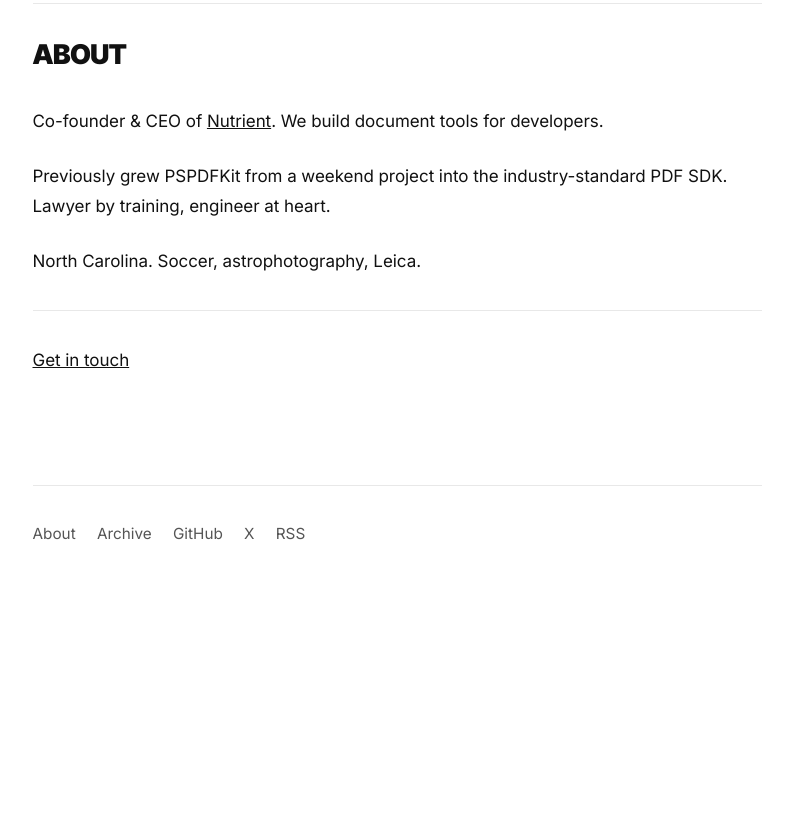
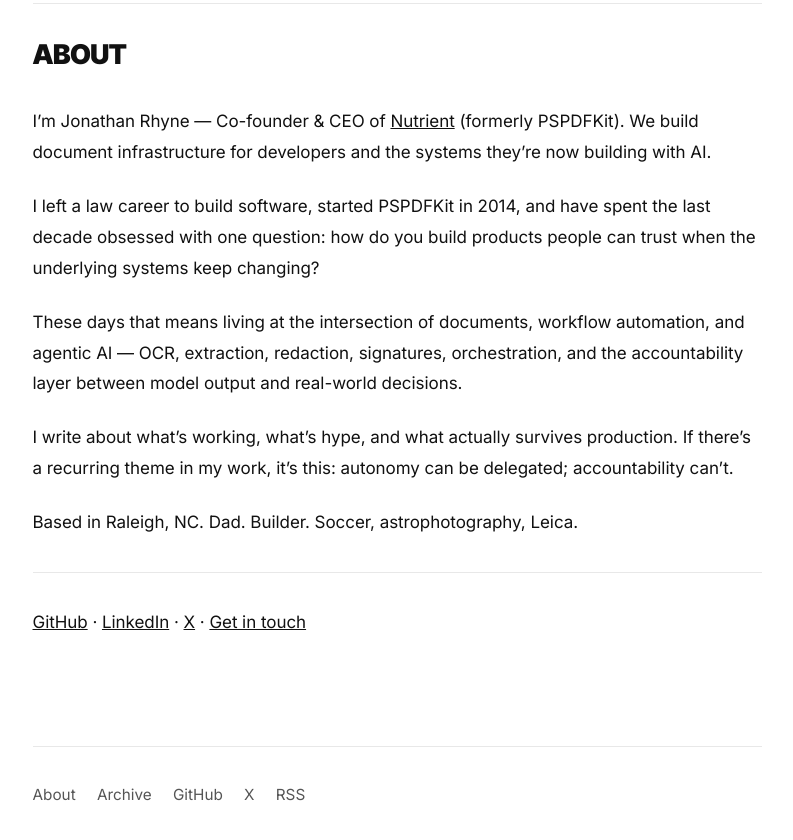
Before and after one commit to jdrhyne/jdrhyne-me, an Astro site: page /about in a window 1280 px wide. Shown: the part 108-948 px from the top of the page, without its empty margins (243-1036 px from the left). Before the commit the page ends 800 px from the top, so only its background shows below. Built offline with nearby package versions, Linux system fonts and the light colour scheme; Astro itself is replaced by a stand-in of ours.

Commit message:
refresh about page with founder narrative and profile links

```diff
--- a/src/pages/about.astro
+++ b/src/pages/about.astro
@@ -7,22 +7,41 @@ import { config } from '../config';
   <h1>ABOUT</h1>
 
   <p>
-    Co-founder & CEO of <a href="https://nutrient.io">Nutrient</a>.
-    We build document tools for developers.
+    I’m Jonathan Rhyne — Co-founder &amp; CEO of <a href="https://nutrient.io">Nutrient</a>
+    (formerly PSPDFKit). We build document infrastructure for developers and the
+    systems they’re now building with AI.
   </p>
 
   <p>
-    Previously grew PSPDFKit from a weekend project into the
-    industry-standard PDF SDK. Lawyer by training, engineer at heart.
+    I left a law career to build software, started PSPDFKit in 2014, and have spent
+    the last decade obsessed with one question: how do you build products people can
+    trust when the underlying systems keep changing?
   </p>
 
   <p>
-    North Carolina. Soccer, astrophotography, Leica.
+    These days that means living at the intersection of documents, workflow automation,
+    and agentic AI — OCR, extraction, redaction, signatures, orchestration, and the
+    accountability layer between model output and real-world decisions.
+  </p>
+
+  <p>
+    I write about what’s working, what’s hype, and what actually survives production.
+    If there’s a recurring theme in my work, it’s this: autonomy can be delegated;
+    accountability can’t.
+  </p>
+
+  <p>
+    Based in Raleigh, NC. Dad. Builder. Soccer, astrophotography, Leica.
   </p>
 
   <hr />
 
-  <p><a href={`mailto:${config.social.email}`}>Get in touch</a></p>
+  <p>
+    <a href={config.social.github}>GitHub</a> ·
+    <a href={config.social.linkedin}>LinkedIn</a> ·
+    <a href={config.social.twitter}>X</a> ·
+    <a href={`mailto:${config.social.email}`}>Get in touch</a>
+  </p>
 </Layout>
 
 <style>
```
